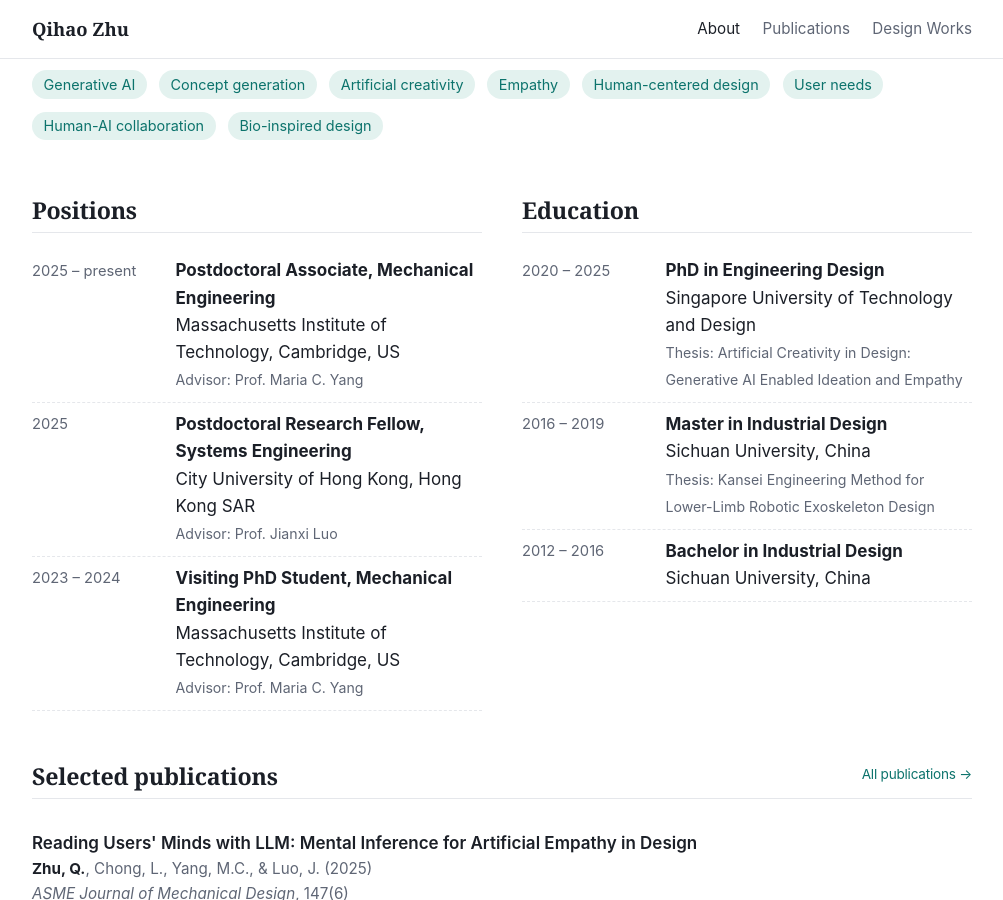
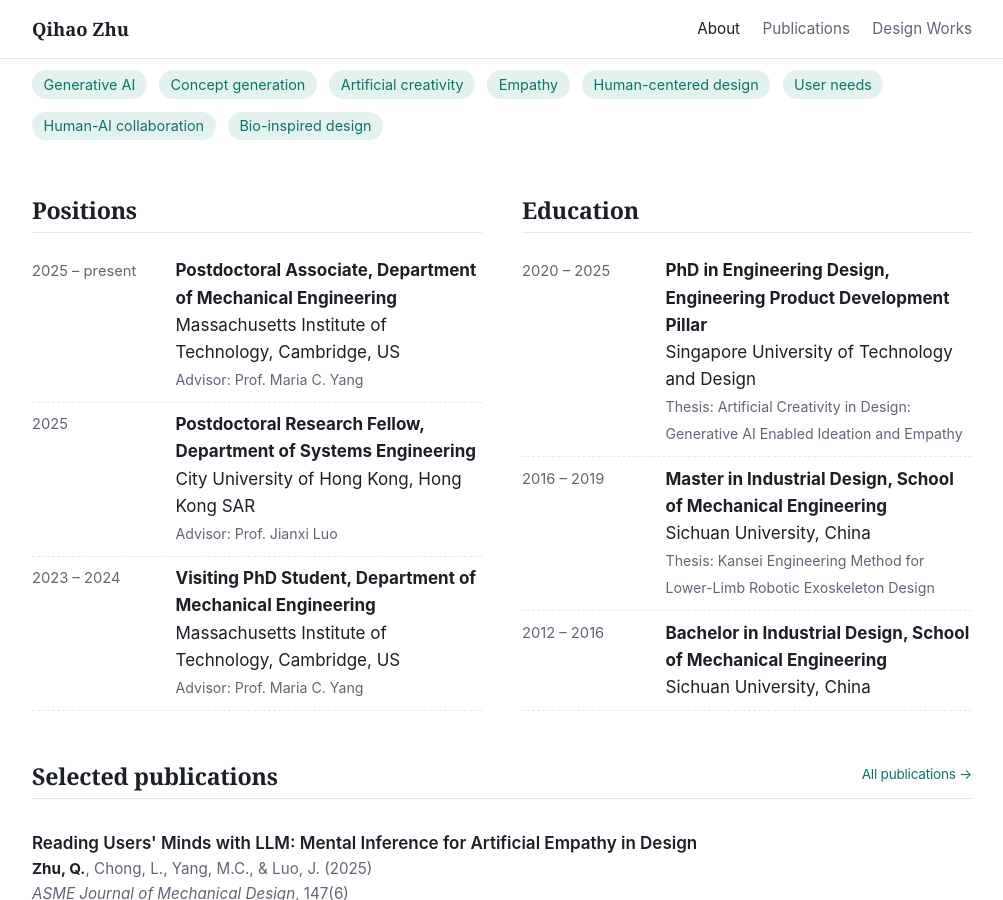
Before and after one commit to Qihao-Zhu/qihao-zhu.github.io, a Jekyll site: the page built from index.md, in a window 1280 px wide and 900 px high, scrolled down 803 px. Shown: the whole window, without its empty margins (138-1141 px from the left). Built offline with Jekyll 4.4.1, drawn with Linux system fonts in a browser that asks for light colours.

Commit message:
Update site

```diff
--- a/_data/profile.yml
+++ b/_data/profile.yml
@@ -63,15 +63,15 @@ interests:
 
 positions:
   - period: 2025 – present
-    title: Postdoctoral Associate, Mechanical Engineering
+    title: Postdoctoral Associate, Department of Mechanical Engineering
     institution: Massachusetts Institute of Technology, Cambridge, US
     note: "Advisor: Prof. Maria C. Yang"
   - period: 2025
-    title: Postdoctoral Research Fellow, Systems Engineering
+    title: Postdoctoral Research Fellow, Department of Systems Engineering
     institution: City University of Hong Kong, Hong Kong SAR
     note: "Advisor: Prof. Jianxi Luo"
   - period: 2023 – 2024
-    title: Visiting PhD Student, Mechanical Engineering
+    title: Visiting PhD Student, Department of Mechanical Engineering
     institution: Massachusetts Institute of Technology, Cambridge, US
     note: "Advisor: Prof. Maria C. Yang"
   # - period: 2019 – 2020
@@ -80,15 +80,15 @@ positions:
 
 education:
   - period: 2020 – 2025
-    title: PhD in Engineering Design
+    title: PhD in Engineering Design, Engineering Product Development Pillar
     institution: Singapore University of Technology and Design
     note: "Thesis: Artificial Creativity in Design: Generative AI Enabled Ideation and Empathy"
   - period: 2016 – 2019
-    title: Master in Industrial Design
+    title: Master in Industrial Design, School of Mechanical Engineering
     institution: Sichuan University, China
     note: "Thesis: Kansei Engineering Method for Lower-Limb Robotic Exoskeleton Design"
   - period: 2012 – 2016
-    title: Bachelor in Industrial Design
+    title: Bachelor in Industrial Design, School of Mechanical Engineering
     institution: Sichuan University, China
 
 awards:
```
